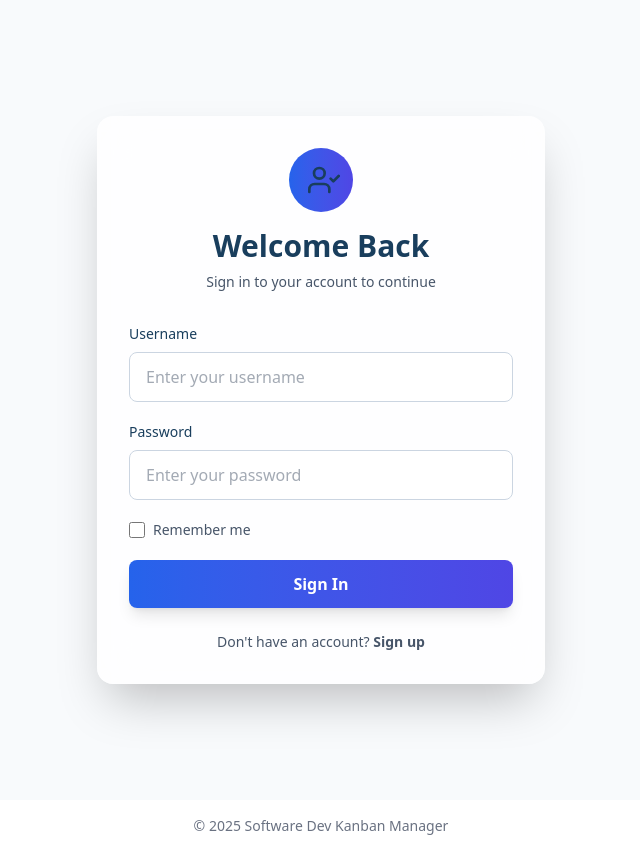
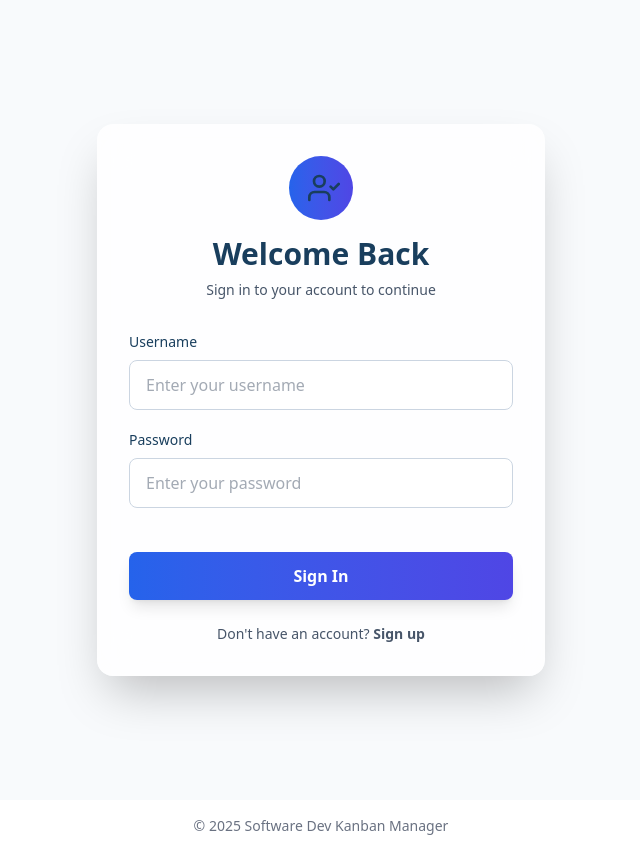
Before and after one commit to JHTAchilles/software-dev-management-app, a Next.js app in the folder apps/web/: page /login in a window 1280 px wide. Shown: the whole page, without its empty margins (319-959 px from the left). Built offline with nearby package versions, Linux system fonts and the light colour scheme; no server answers.

Commit message:
fix: error message on login page

```diff
--- a/apps/web/src/app/(auth)/login/page.tsx
+++ b/apps/web/src/app/(auth)/login/page.tsx
@@ -84,7 +84,7 @@ export default function Login() {
               />
             </div>
 
-            <div className="flex items-center justify-between text-sm">
+            {/* <div className="flex items-center justify-between text-sm">
               <label className="flex items-center gap-2">
                 <input
                   type="checkbox"
@@ -92,13 +92,22 @@ export default function Login() {
                 />
                 <span className="text-text-secondary">Remember me</span>
               </label>
-              {/* <Link
+              <Link
                 href="/forgot-password"
                 className="text-primary hover:text-primary-dark"
               >
                 Forgot password?
-              </Link> */}
-            </div>
+              </Link>
+            </div> */}
+
+            {/* Error Message */}
+            {error ? (
+              <div className="mt-4 rounded-lg bg-red-50 p-3 text-center text-sm font-medium text-red-600 dark:bg-red-900/20 dark:text-red-400">
+                {error}
+              </div>
+            ) : (
+              <div className="mt-4 min-h-1"></div>
+            )}
 
             <button
               type="submit"
```
